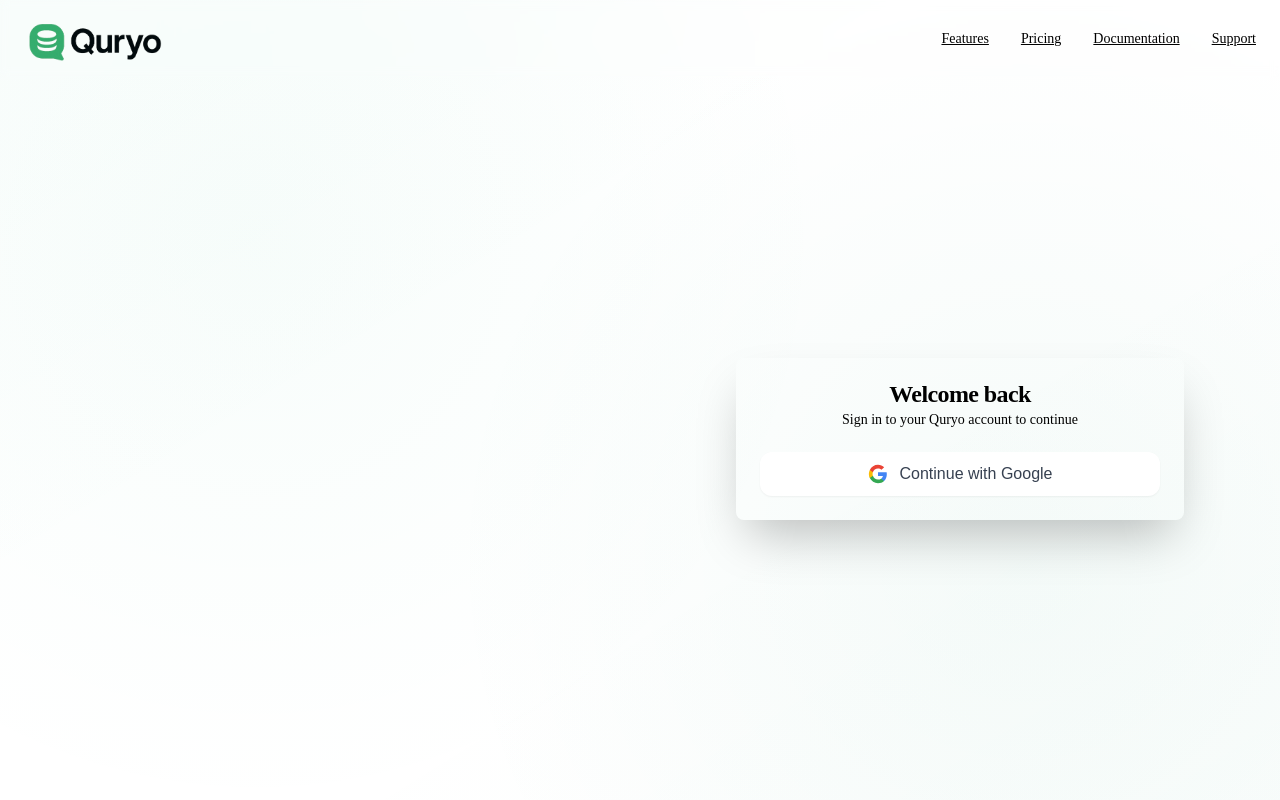
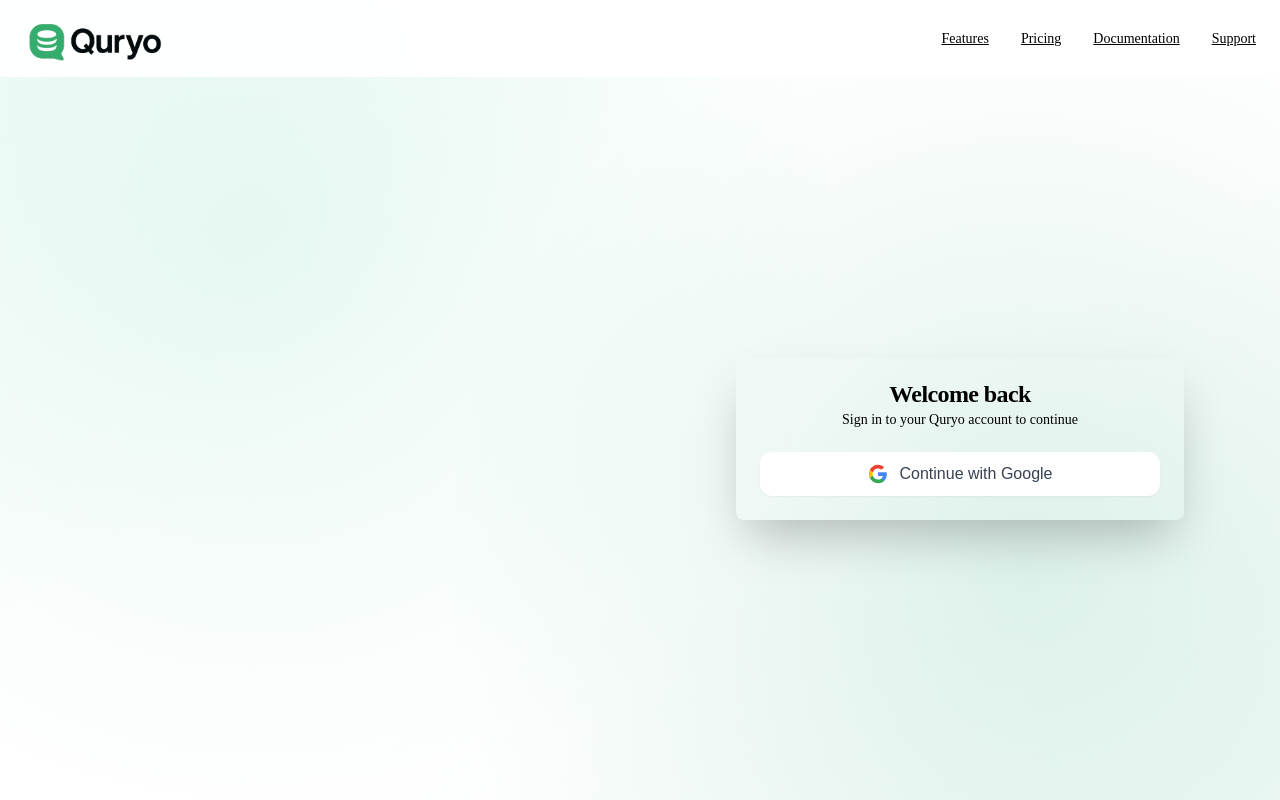
Before and after one commit to jintae1224/Quryo_FE, a Next.js app: page /login in a window 1280 px wide. Built offline with nearby package versions, Linux system fonts and the light colour scheme.

Commit message:
Fix : backgroundPlus 변경 적용

```diff
--- a/src/app/login/page.module.css
+++ b/src/app/login/page.module.css
@@ -12,6 +12,7 @@
   position: absolute;
   inset: 0;
   background: linear-gradient(to bottom right, rgb(16 185 129 / 0.05), hsl(var(--background)), rgb(5 150 105 / 0.05));
+  z-index: 2;
 }
 
 .header {
@@ -20,7 +21,7 @@
   width: 100%;
   border-bottom: 1px solid hsl(var(--border) / 0.5);
   backdrop-filter: blur(4px);
-  background-color: hsl(var(--background) / 0.8);
+  background-color: rgba(255, 255, 255, 0.95);
   flex-shrink: 0;
 }
 
--- a/src/app/login/page.tsx
+++ b/src/app/login/page.tsx
@@ -23,12 +23,13 @@ export default function LoginPage() {
 
   return (
     <div className={cx("container")}>
-      {/* Background Pattern */}
+      {/* Background Gradient */}
       <BackgroundPlus
-        plusColor="#10b981"
+        primaryColor="#10b981"
+        secondaryColor="#059669"
         backgroundColor="hsl(var(--background))"
-        fade={true}
-        className="opacity-30"
+        direction="to-br"
+        opacity={0.15}
       />
 
       {/* Gradient Overlay */}
```
